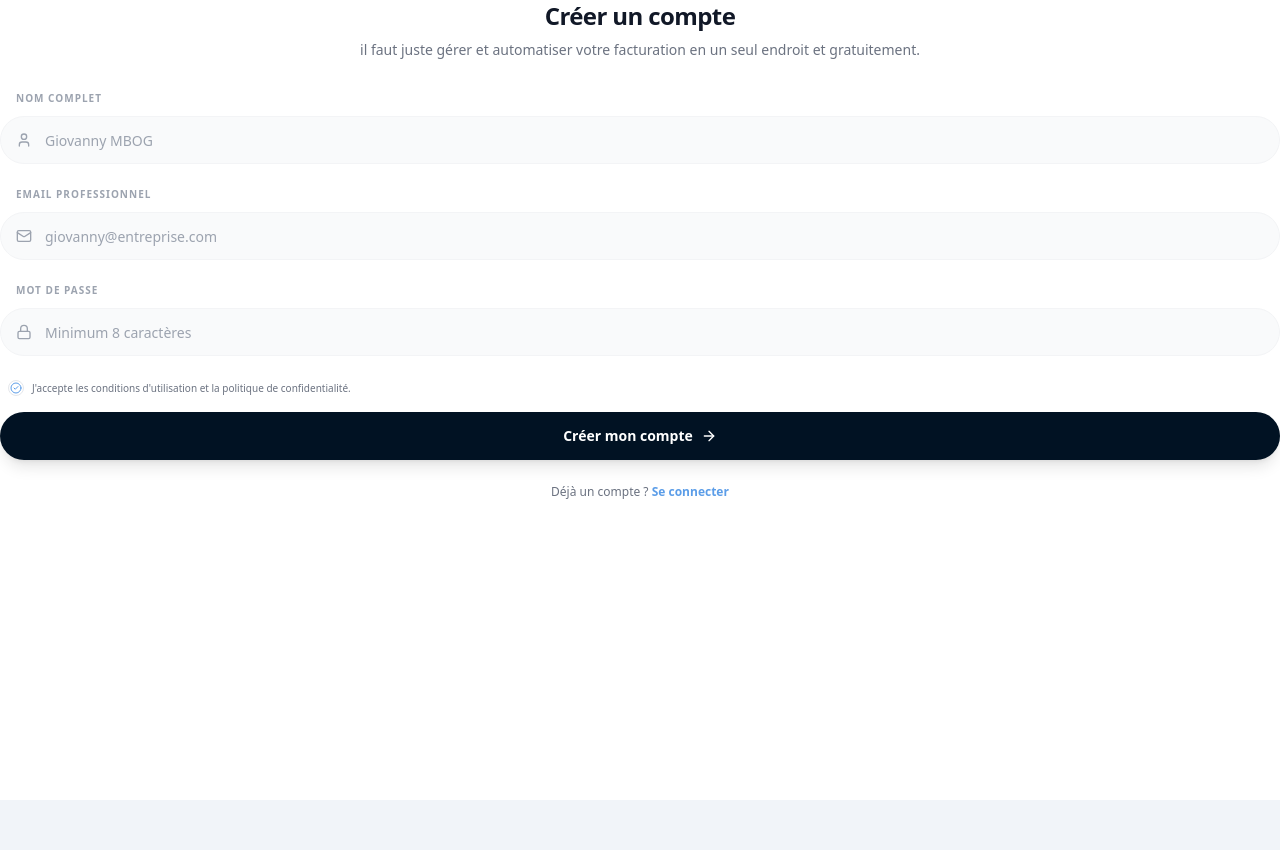
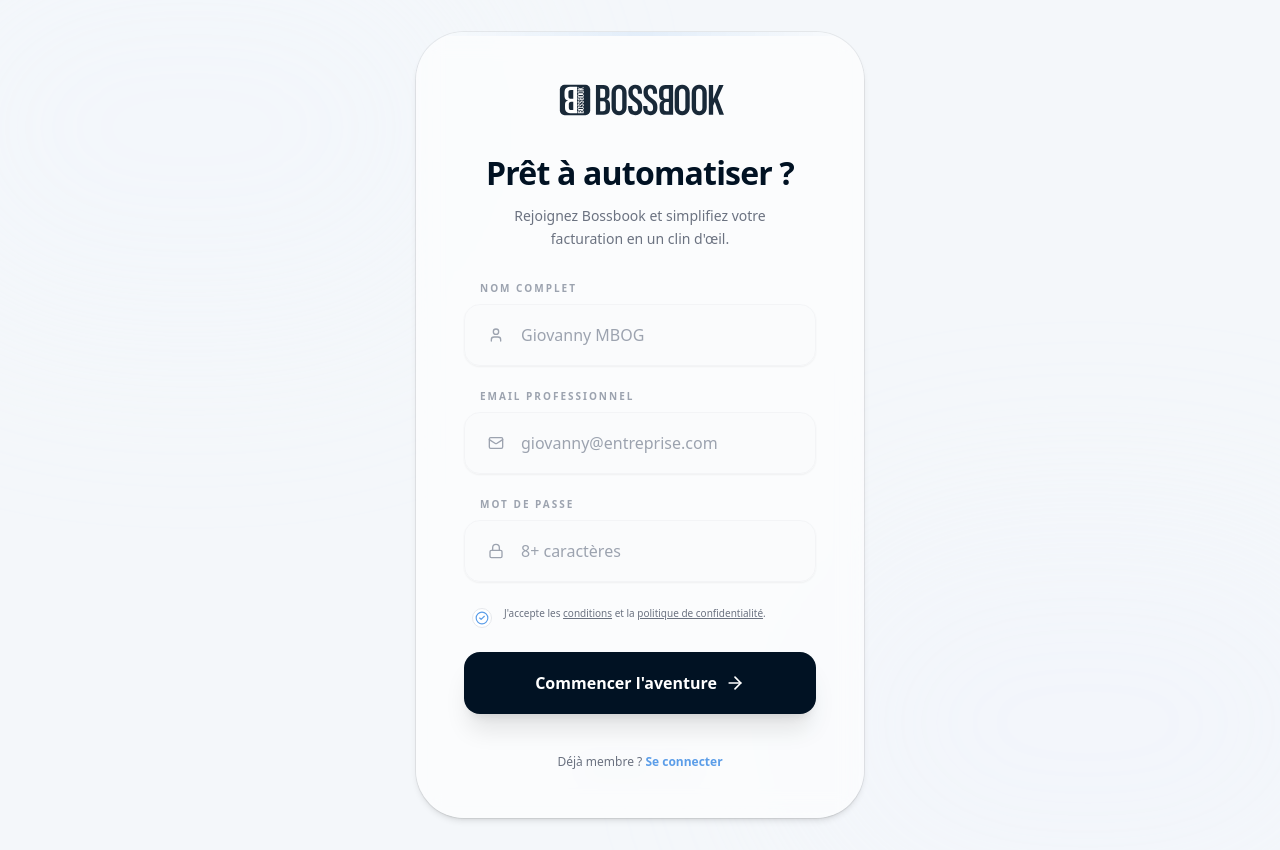
Before and after one commit to Otopcy/Bossbook, a Next.js app: page /register in a window 1280 px wide. Before the commit the page ends 800 px from the top, so only its background shows below. Built offline with nearby package versions, Linux system fonts and the light colour scheme.

Commit message:
style: upgrade auth pages to premium Liquid Glass design

```diff
--- a/src/app/(auth)/layout.tsx
+++ b/src/app/(auth)/layout.tsx
@@ -1,7 +1,6 @@
 "use client";
 
-import React from "react";
-import { useEffect, useState } from "react";
+import React, { useEffect, useState } from "react";
 
 export default function AuthLayout({ children }: { children: React.ReactNode }) {
   const [mounted, setMounted] = useState(false);
@@ -10,10 +9,24 @@ export default function AuthLayout({ children }: { children: React.ReactNode })
   if (!mounted) return null;
 
   return (
-    <div className="min-h-screen bg-white dark:bg-[#0c1425] flex flex-col items-center justify-start relative overflow-x-hidden">
-      {/* Auth Content - Simple & Clean */}
-      <div className="w-full relative z-10">
-        {children}
+    <div className="min-h-screen bg-gray-50/30 dark:bg-[#0c1425] flex flex-col items-center justify-center p-4 md:p-8 relative overflow-hidden">
+      {/* Immersive Background Mesh (Matching Landing Page) */}
+      <div className="absolute top-0 left-0 w-full h-full overflow-hidden pointer-events-none opacity-40">
+        <div className="absolute -top-[10%] -left-[10%] w-[50%] h-[50%] bg-blue-50/50 dark:bg-blue-900/5 rounded-full blur-[100px]" />
+        <div className="absolute -bottom-[10%] -right-[10%] w-[50%] h-[50%] bg-indigo-50/50 dark:bg-indigo-900/5 rounded-full blur-[100px]" />
+      </div>
+
+      <div className="w-full max-w-md z-10 animate-in fade-in zoom-in-95 duration-700">
+        <div className="glass-card border-none rounded-[40px] md:rounded-[48px] p-8 md:p-12 shadow-[0_20px_50px_rgba(0,0,0,0.05)] relative overflow-hidden">
+           {/* Top accent line */}
+           <div className="absolute top-0 left-0 w-full h-1 bg-gradient-to-r from-transparent via-[#5b9de8]/30 to-transparent opacity-50" />
+           {children}
+        </div>
+      </div>
+
+      {/* Footer copyright */}
+      <div className="fixed bottom-6 left-0 w-full text-center pointer-events-none opacity-30">
+        <p className="text-[9px] font-bold uppercase tracking-[0.2em] text-gray-500 dark:text-white">Bossbook © 2026</p>
       </div>
     </div>
   );
--- a/src/app/(auth)/login/page.tsx
+++ b/src/app/(auth)/login/page.tsx
@@ -32,7 +32,7 @@ function AppleIcon() {
   );
 }
 
-const inputCls = "w-full h-[58px] px-6 rounded-2xl bg-gray-50/80 dark:bg-white/[0.02] border border-gray-100 dark:border-white/[0.08] text-base focus:outline-none focus:ring-2 focus:ring-[#011223] dark:focus:ring-[#5b9de8] transition-all text-gray-900 dark:text-white placeholder:text-gray-400 font-medium";
+const inputCls = "w-full h-[62px] px-6 rounded-2xl bg-gray-50/50 dark:bg-white/[0.03] border border-gray-100 dark:border-white/[0.08] text-base focus:outline-none focus:ring-2 focus:ring-[#011223] dark:focus:ring-[#5b9de8] transition-all text-gray-900 dark:text-white placeholder:text-gray-400 font-medium shadow-sm";
 
 function AuthForm() {
   const supabase = createClient();
@@ -188,13 +188,17 @@ function AuthForm() {
 
   return (
     <div className="space-y-6 animate-in fade-in zoom-in-95 duration-1000 max-w-sm mx-auto">
-      <div className="flex justify-center mb-2">
-        <Image src="/logo-black-final.svg" alt="BOSSBOOK" width={140} height={32} priority className="dark:invert" />
+      <div className="flex justify-center mb-8">
+        <Image src="/logo-black-final.svg" alt="BOSSBOOK" width={180} height={40} priority className="dark:invert opacity-90" />
       </div>
 
-      <div className="text-center space-y-1 mb-5">
-        <h1 className="text-3xl font-semibold text-gray-900 dark:text-white tracking-tight">Continuer avec</h1>
-        <p className="text-sm text-gray-500 dark:text-gray-400 font-medium">Choisissez votre méthode de connexion.</p>
+      <div className="text-center space-y-3 mb-8">
+        <h1 className="text-[28px] md:text-[32px] font-black text-[#011223] dark:text-white tracking-tight leading-tight">
+          Heureux de vous revoir !
+        </h1>
+        <p className="text-sm text-gray-500 dark:text-gray-400 font-medium max-w-[280px] mx-auto leading-relaxed">
+          Connectez-vous pour gérer votre facturation en toute simplicité.
+        </p>
       </div>
 
       <div className="space-y-3">
@@ -229,9 +233,9 @@ function AuthForm() {
           <Phone className="w-4 h-4 text-gray-400" /> Numéro de téléphone
         </button>
 
-        <div className="relative py-2">
-          <div className="absolute inset-0 flex items-center"><span className="w-full border-t border-gray-100 dark:border-white/[0.05]"></span></div>
-          <div className="relative flex justify-center text-[10px] uppercase font-bold text-gray-400 dark:text-gray-500 bg-white dark:bg-[#0c1425] px-2 tracking-widest">Ou</div>
+        <div className="relative py-4">
+          <div className="absolute inset-0 flex items-center px-4"><span className="w-full border-t border-gray-100 dark:border-white/[0.05]"></span></div>
+          <div className="relative flex justify-center text-[10px] uppercase font-black text-gray-400 dark:text-gray-500 bg-white dark:bg-[#1c2537] px-4 tracking-[0.2em] rounded-full mx-auto w-fit">Ou</div>
         </div>
 
         {/* Social Buttons Side-by-Side */}
--- a/src/app/(auth)/register/page.tsx
+++ b/src/app/(auth)/register/page.tsx
@@ -1,83 +1,106 @@
 "use client";
 
-import React from "react";
+import React, { useState } from "react";
 import { Button } from "@/components/ui/button";
 import { Mail, Lock, ArrowRight, User, CheckCircle2 } from "lucide-react";
 import Link from "next/link";
 import { useRouter } from "next/navigation";
+import Image from "next/image";
+import { cn } from "@/lib/utils";
+
+// Reuse the same input style
+const inputCls = "w-full h-[62px] px-6 rounded-2xl bg-gray-50/50 dark:bg-white/[0.03] border border-gray-100 dark:border-white/[0.08] text-base focus:outline-none focus:ring-2 focus:ring-[#011223] dark:focus:ring-[#5b9de8] transition-all text-gray-900 dark:text-white placeholder:text-gray-400 font-medium shadow-sm";
 
 export default function RegisterPage() {
   const router = useRouter();
+  const [formData, setFormData] = useState({ name: "", email: "", password: "" });
 
   const handleSubmit = (e: React.FormEvent) => {
     e.preventDefault();
-    // Simulation register -> Go to onboarding
     router.push("/setup-company");
   };
 
   return (
-    <div className="space-y-6">
-      <div className="text-center space-y-2">
-        <h2 className="text-2xl font-black text-gray-900 dark:text-gray-100 tracking-tight">Créer un compte</h2>
-        <p className="text-sm text-gray-500 dark:text-gray-400">il faut juste gérer et automatiser votre facturation en un seul endroit et gratuitement.</p>
+    <div className="space-y-6 animate-in fade-in zoom-in-95 duration-1000 max-w-sm mx-auto">
+      <div className="flex justify-center mb-8">
+        <Image src="/logo-black-final.svg" alt="BOSSBOOK" width={180} height={40} priority className="dark:invert opacity-90" />
+      </div>
+
+      <div className="text-center space-y-3 mb-8">
+        <h1 className="text-[28px] md:text-[32px] font-black text-[#011223] dark:text-white tracking-tight leading-tight">
+          Prêt à automatiser ?
+        </h1>
+        <p className="text-sm text-gray-500 dark:text-gray-400 font-medium max-w-[280px] mx-auto leading-relaxed">
+          Rejoignez Bossbook et simplifiez votre facturation en un clin d&apos;œil.
+        </p>
       </div>
 
       <form onSubmit={handleSubmit} className="space-y-4">
-        <div className="space-y-2">
-          <label className="text-[10px] font-bold text-gray-400 uppercase tracking-widest ml-4">Nom complet</label>
-          <div className="relative">
-            <User className="absolute left-4 top-1/2 -translate-y-1/2 w-4 h-4 text-gray-400" />
+        <div className="space-y-1.5">
+          <label className="text-[10px] font-black text-gray-400 dark:text-gray-500 uppercase tracking-[0.2em] ml-4">Nom complet</label>
+          <div className="relative group">
+            <User className="absolute left-6 top-1/2 -translate-y-1/2 w-4 h-4 text-gray-400 group-focus-within:text-[#5b9de8] transition-colors" />
             <input
               type="text"
               placeholder="Giovanny MBOG"
               required
-              className="w-full h-12 pl-11 pr-4 rounded-full bg-gray-50 dark:bg-white/[0.04] border border-gray-100 dark:border-white/[0.08] text-sm focus:outline-none focus:ring-2 focus:ring-[#011223] dark:focus:ring-[#5b9de8] transition-all text-gray-800 dark:text-gray-200"
+              className={cn(inputCls, "pl-14")}
+              value={formData.name}
+              onChange={(e) => setFormData({...formData, name: e.target.value})}
             />
           </div>
         </div>
 
-        <div className="space-y-2">
-          <label className="text-[10px] font-bold text-gray-400 uppercase tracking-widest ml-4">Email professionnel</label>
-          <div className="relative">
-            <Mail className="absolute left-4 top-1/2 -translate-y-1/2 w-4 h-4 text-gray-400" />
+        <div className="space-y-1.5">
+          <label className="text-[10px] font-black text-gray-400 dark:text-gray-500 uppercase tracking-[0.2em] ml-4">Email professionnel</label>
+          <div className="relative group">
+            <Mail className="absolute left-6 top-1/2 -translate-y-1/2 w-4 h-4 text-gray-400 group-focus-within:text-[#5b9de8] transition-colors" />
             <input
               type="email"
               placeholder="giovanny@entreprise.com"
               required
-              className="w-full h-12 pl-11 pr-4 rounded-full bg-gray-50 dark:bg-white/[0.04] border border-gray-100 dark:border-white/[0.08] text-sm focus:outline-none focus:ring-2 focus:ring-[#011223] dark:focus:ring-[#5b9de8] transition-all text-gray-800 dark:text-gray-200"
+              className={cn(inputCls, "pl-14")}
+              value={formData.email}
+              onChange={(e) => setFormData({...formData, email: e.target.value})}
             />
           </div>
         </div>
 
-        <div className="space-y-2">
-          <label className="text-[10px] font-bold text-gray-400 uppercase tracking-widest ml-4">Mot de passe</label>
-          <div className="relative">
-            <Lock className="absolute left-4 top-1/2 -translate-y-1/2 w-4 h-4 text-gray-400" />
+        <div className="space-y-1.5">
+          <label className="text-[10px] font-black text-gray-400 dark:text-gray-500 uppercase tracking-[0.2em] ml-4">Mot de passe</label>
+          <div className="relative group">
+            <Lock className="absolute left-6 top-1/2 -translate-y-1/2 w-4 h-4 text-gray-400 group-focus-within:text-[#5b9de8] transition-colors" />
             <input
               type="password"
-              placeholder="Minimum 8 caractères"
+              placeholder="8+ caractères"
               required
-              className="w-full h-12 pl-11 pr-4 rounded-full bg-gray-50 dark:bg-white/[0.04] border border-gray-100 dark:border-white/[0.08] text-sm focus:outline-none focus:ring-2 focus:ring-[#011223] dark:focus:ring-[#5b9de8] transition-all text-gray-800 dark:text-gray-200"
+              className={cn(inputCls, "pl-14")}
+              value={formData.password}
+              onChange={(e) => setFormData({...formData, password: e.target.value})}
             />
           </div>
         </div>
 
-        <div className="flex items-center gap-2 px-2 pt-2">
-          <div className="w-4 h-4 rounded-md border border-gray-200 dark:border-white/[0.1] bg-white dark:bg-white/[0.02] flex items-center justify-center">
-            <CheckCircle2 className="w-3 h-3 text-[#5b9de8]" />
+        <div className="flex items-start gap-3 px-2 py-2">
+          <div className="mt-0.5 w-5 h-5 rounded-md border border-gray-200 dark:border-white/[0.1] bg-white dark:bg-white/[0.02] flex items-center justify-center shrink-0">
+            <CheckCircle2 className="w-3.5 h-3.5 text-[#5b9de8]" />
           </div>
-          <span className="text-[10px] text-gray-500 font-medium">J&apos;accepte les conditions d&apos;utilisation et la politique de confidentialité.</span>
+          <span className="text-[10px] text-gray-500 dark:text-gray-400 font-medium leading-normal">
+            J&apos;accepte les <span className="underline cursor-pointer">conditions</span> et la <span className="underline cursor-pointer">politique de confidentialité</span>.
+          </span>
         </div>
 
-        <Button type="submit" className="w-full h-12 rounded-full bg-[#011223] dark:bg-[#5b9de8] text-white dark:text-[#011223] font-black text-sm hover:scale-[1.02] transition-all shadow-lg mt-2">
-          Créer mon compte <ArrowRight className="w-4 h-4 ml-2" />
+        <Button type="submit" className="w-full h-[62px] rounded-2xl bg-[#011223] dark:bg-[#5b9de8] text-white dark:text-[#011223] font-black text-base hover:scale-[1.02] active:scale-95 transition-all shadow-xl mt-2">
+          Commencer l&apos;aventure <ArrowRight className="w-5 h-5 ml-2" />
         </Button>
       </form>
 
-      <p className="text-center text-xs text-gray-500 mt-6">
-        Déjà un compte ? {" "}
-        <Link href="/login" className="text-[#5b9de8] font-bold hover:underline">Se connecter</Link>
-      </p>
+      <div className="pt-4 text-center">
+        <p className="text-xs text-gray-500 font-medium">
+          Déjà membre ? {" "}
+          <Link href="/login" className="text-[#5b9de8] font-bold hover:underline">Se connecter</Link>
+        </p>
+      </div>
     </div>
   );
 }
```
